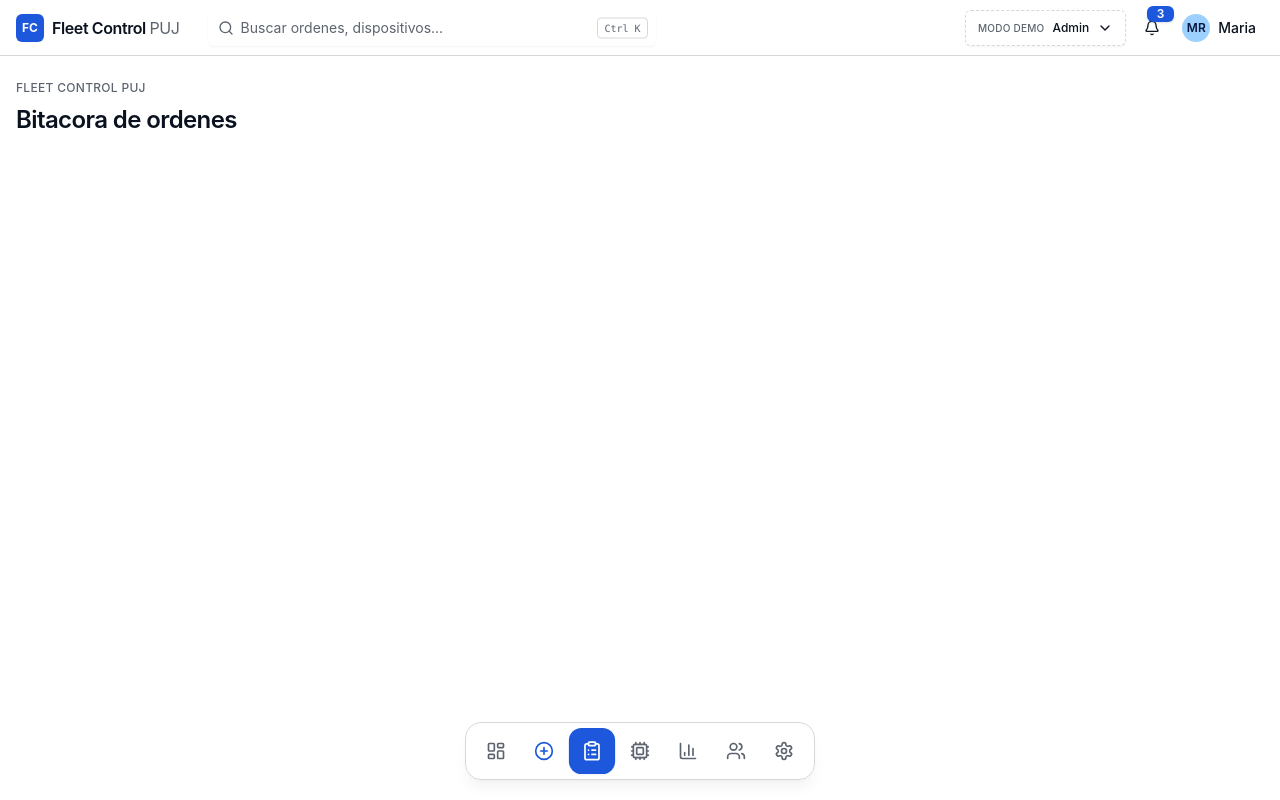
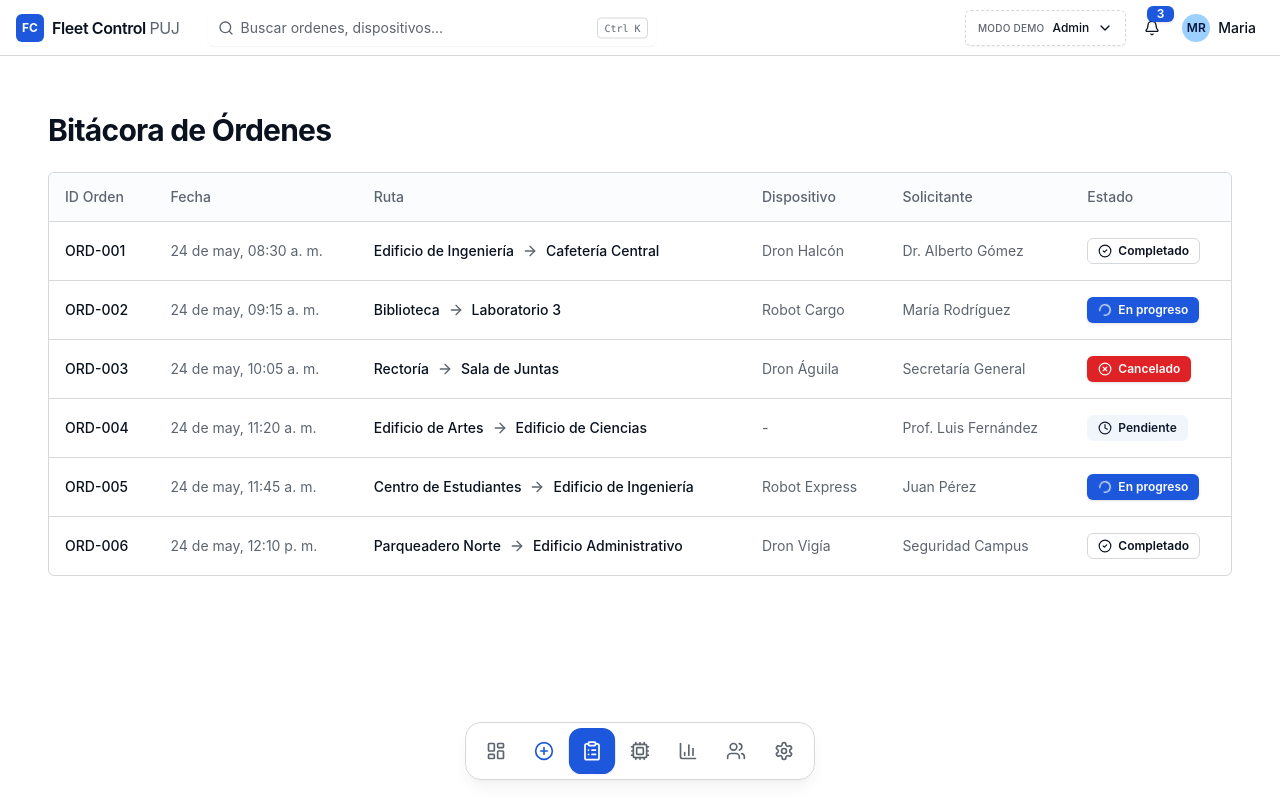
Before and after one commit to Jdavidruanob/autonomous-fleet-manager, a Next.js app in the folder frontend/: page /orders in a window 1280 px wide. Built offline with nearby package versions, Linux system fonts and the light colour scheme.

Commit message:
Funcionalidad de bitácora realizada

```diff
--- a/frontend/app/orders/page.tsx
+++ b/frontend/app/orders/page.tsx
@@ -1,5 +1,89 @@
-import { PagePlaceholder } from "@/components/app/page-placeholder";
+import { mockOrders } from "@/lib/mock-data";
+import { OrderStatus } from "@/types/device";
+import { Badge } from "@/components/ui/badge";
+import { Clock, CheckCircle2, XCircle, Loader2, ArrowRight } from "lucide-react";
 
 export default function OrdersPage() {
-  return <PagePlaceholder path="/orders" />;
+  const getStatusConfig = (status: OrderStatus) => {
+    switch (status) {
+      case "pending":
+        return { label: "Pendiente", icon: Clock, variant: "secondary" as const };
+      case "in_progress":
+        return { label: "En progreso", icon: Loader2, variant: "default" as const };
+      case "completed":
+        return { label: "Completado", icon: CheckCircle2, variant: "outline" as const };
+      case "cancelled":
+        return { label: "Cancelado", icon: XCircle, variant: "destructive" as const };
+      default:
+        return { label: "Desconocido", icon: Clock, variant: "outline" as const };
+    }
+  };
+
+  const formatDate = (dateString: string) => {
+    return new Date(dateString).toLocaleString("es-CO", {
+      month: "short",
+      day: "numeric",
+      hour: "2-digit",
+      minute: "2-digit",
+    });
+  };
+
+  return (
+    <div className="flex-1 space-y-4 p-4 md:p-8 pt-6">
+      <div className="flex items-center justify-between space-y-2 mb-6">
+        <h2 className="text-3xl font-bold tracking-tight">Bitácora de Órdenes</h2>
+      </div>
+
+      <div className="rounded-md border bg-card overflow-hidden">
+        <div className="relative w-full overflow-auto">
+          <table className="w-full caption-bottom text-sm">
+            <thead className="[&_tr]:border-b bg-muted/30">
+              <tr className="border-b transition-colors hover:bg-muted/50 data-[state=selected]:bg-muted">
+                <th className="h-12 px-4 text-left align-middle font-medium text-muted-foreground">ID Orden</th>
+                <th className="h-12 px-4 text-left align-middle font-medium text-muted-foreground">Fecha</th>
+                <th className="h-12 px-4 text-left align-middle font-medium text-muted-foreground">Ruta</th>
+                <th className="h-12 px-4 text-left align-middle font-medium text-muted-foreground">Dispositivo</th>
+                <th className="h-12 px-4 text-left align-middle font-medium text-muted-foreground">Solicitante</th>
+                <th className="h-12 px-4 text-left align-middle font-medium text-muted-foreground">Estado</th>
+              </tr>
+            </thead>
+            <tbody className="[&_tr:last-child]:border-0">
+              {mockOrders.map((order) => {
+                const statusConfig = getStatusConfig(order.status);
+                const StatusIcon = statusConfig.icon;
+
+                return (
+                  <tr key={order.id} className="border-b transition-colors hover:bg-muted/50 data-[state=selected]:bg-muted">
+                    <td className="p-4 align-middle font-medium">{order.id}</td>
+                    <td className="p-4 align-middle text-muted-foreground whitespace-nowrap">
+                      {formatDate(order.createdAt)}
+                    </td>
+                    <td className="p-4 align-middle">
+                      <div className="flex items-center gap-2">
+                        <span className="truncate max-w-[150px] font-medium" title={order.origin}>{order.origin}</span>
+                        <ArrowRight className="h-4 w-4 text-muted-foreground flex-shrink-0" />
+                        <span className="truncate max-w-[150px] font-medium" title={order.destination}>{order.destination}</span>
+                      </div>
+                    </td>
+                    <td className="p-4 align-middle text-muted-foreground">
+                      {order.deviceName || "-"}
+                    </td>
+                    <td className="p-4 align-middle text-muted-foreground">
+                      {order.requesterName}
+                    </td>
+                    <td className="p-4 align-middle">
+                      <Badge variant={statusConfig.variant} className="flex w-fit items-center gap-1.5 px-2.5 py-1">
+                        <StatusIcon className={`h-3.5 w-3.5 ${order.status === 'in_progress' ? 'animate-spin' : ''}`} />
+                        {statusConfig.label}
+                      </Badge>
+                    </td>
+                  </tr>
+                );
+              })}
+            </tbody>
+          </table>
+        </div>
+      </div>
+    </div>
+  );
 }
--- a/frontend/lib/mock-data.ts
+++ b/frontend/lib/mock-data.ts
@@ -50,3 +50,66 @@ export const pageTitles: Record<string, string> = {
   "/settings": "Configuracion",
   "/profile": "Perfil"
 };
+
+import { Order } from "../types/device";
+
+export const mockOrders: Order[] = [
+  {
+    id: "ORD-001",
+    createdAt: "2026-05-24T08:30:00Z",
+    origin: "Edificio de Ingeniería",
+    destination: "Cafetería Central",
+    status: "completed",
+    deviceId: "D-01",
+    deviceName: "Dron Halcón",
+    requesterName: "Dr. Alberto Gómez"
+  },
+  {
+    id: "ORD-002",
+    createdAt: "2026-05-24T09:15:00Z",
+    origin: "Biblioteca",
+    destination: "Laboratorio 3",
+    status: "in_progress",
+    deviceId: "R-02",
+    deviceName: "Robot Cargo",
+    requesterName: "María Rodríguez"
+  },
+  {
+    id: "ORD-003",
+    createdAt: "2026-05-24T10:05:00Z",
+    origin: "Rectoría",
+    destination: "Sala de Juntas",
+    status: "cancelled",
+    deviceId: "D-02",
+    deviceName: "Dron Águila",
+    requesterName: "Secretaría General"
+  },
+  {
+    id: "ORD-004",
+    createdAt: "2026-05-24T11:20:00Z",
+    origin: "Edificio de Artes",
+    destination: "Edificio de Ciencias",
+    status: "pending",
+    requesterName: "Prof. Luis Fernández"
+  },
+  {
+    id: "ORD-005",
+    createdAt: "2026-05-24T11:45:00Z",
+    origin: "Centro de Estudiantes",
+    destination: "Edificio de Ingeniería",
+    status: "in_progress",
+    deviceId: "R-01",
+    deviceName: "Robot Express",
+    requesterName: "Juan Pérez"
+  },
+  {
+    id: "ORD-006",
+    createdAt: "2026-05-24T12:10:00Z",
+    origin: "Parqueadero Norte",
+    destination: "Edificio Administrativo",
+    status: "completed",
+    deviceId: "D-03",
+    deviceName: "Dron Vigía",
+    requesterName: "Seguridad Campus"
+  }
+];
```
Also changed, not shown: frontend/types/device.ts (+13 -0 lines), frontend/.eslintrc.json (added), 1 other file (tests, documents, lock files or other folders).
